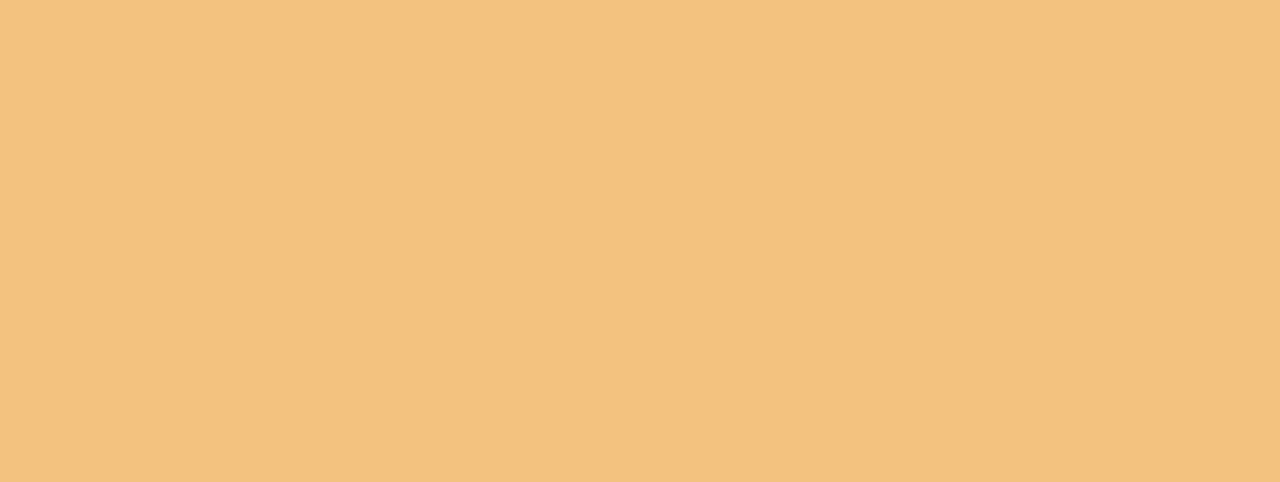
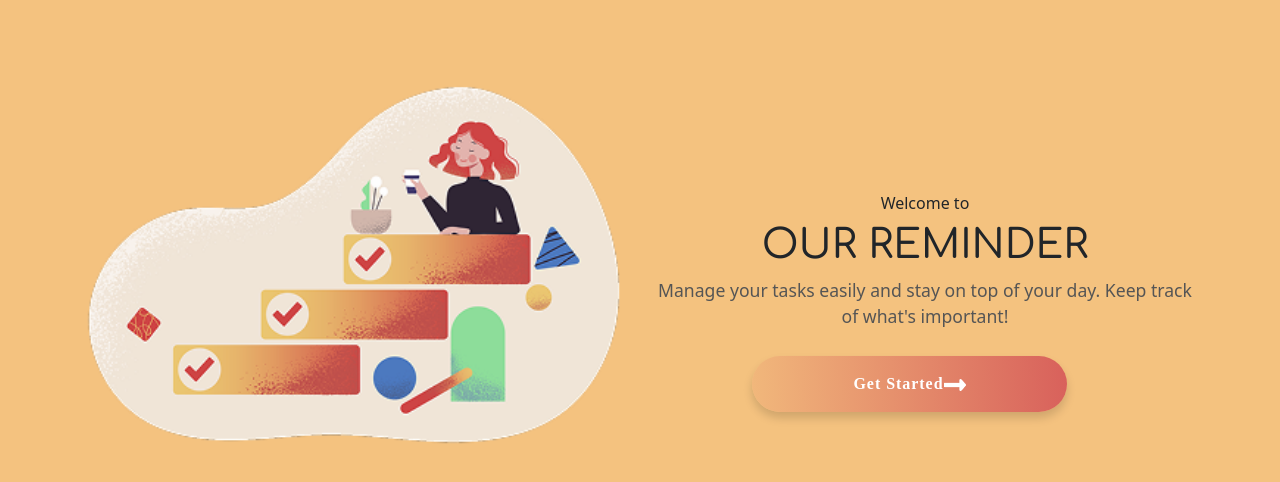
Before and after one commit to Souka001/todo-app, a React (Create React App) app: page /#/ in a window 1280 px wide. Before the commit this address had no page. Shown: the top 482 px of the page. Built offline with nearby package versions, Linux system fonts and the light colour scheme.

Commit message:
modification

```diff
--- a/src/App.js
+++ b/src/App.js
@@ -8,8 +8,8 @@ function App() {
   return (
     <HashRouter> {/* Use HashRouter here */}
       <Routes>
-        <Route path="/#" element={<FirstPage />} />
-        <Route path="/#/todo" element={<ToDoPage />} />
+        <Route path="/" element={<FirstPage />} />
+        <Route path="/todo" element={<ToDoPage />} />
       </Routes>
     </HashRouter>
   );
--- a/src/components/FirstPage.js
+++ b/src/components/FirstPage.js
@@ -8,7 +8,7 @@ function FirstPage() {
   const navigate = useNavigate();
 
   const handleClick = () => {
-    navigate("/#/todo");
+    navigate("/todo");
   };
 
   return (
```
